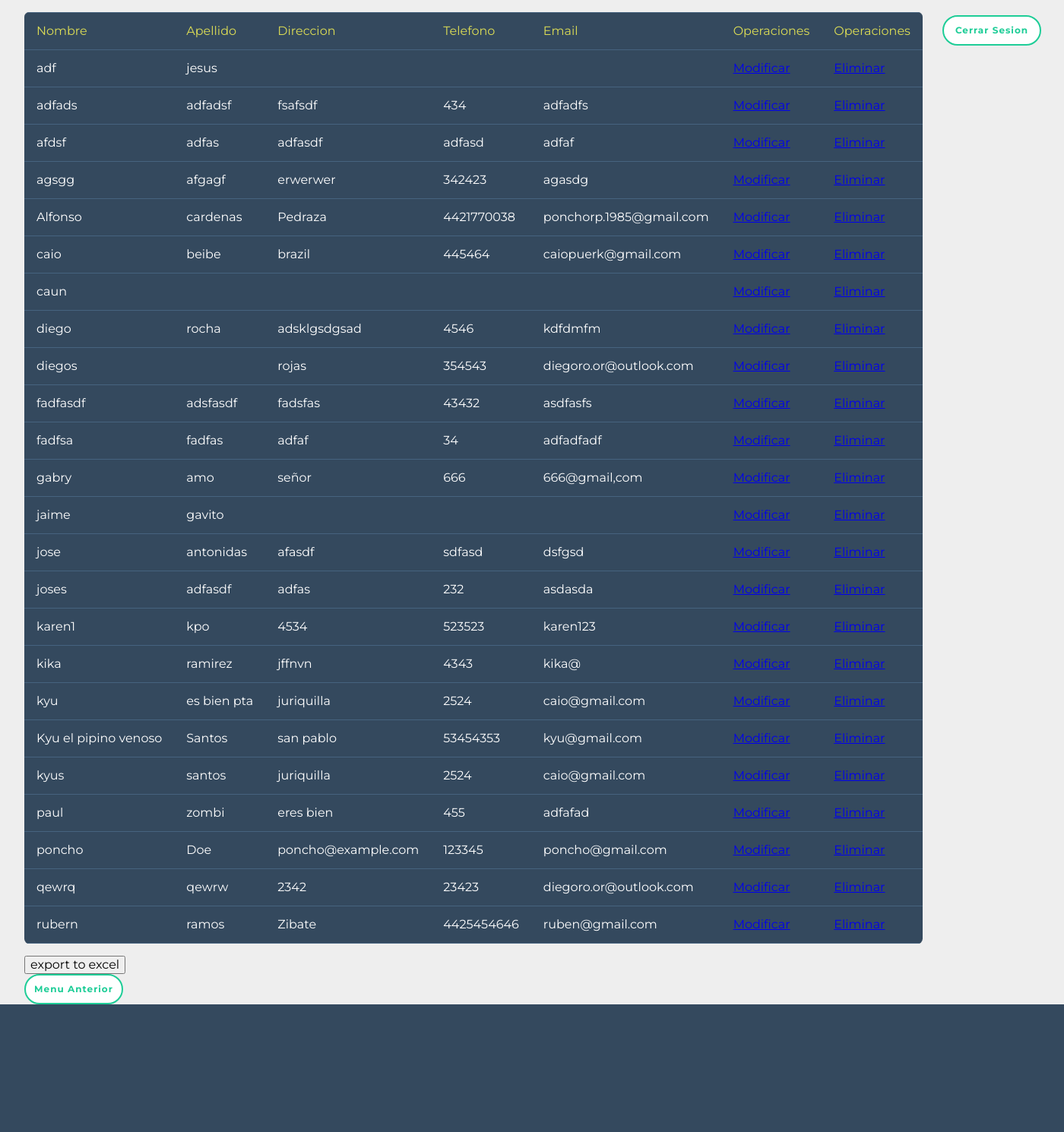
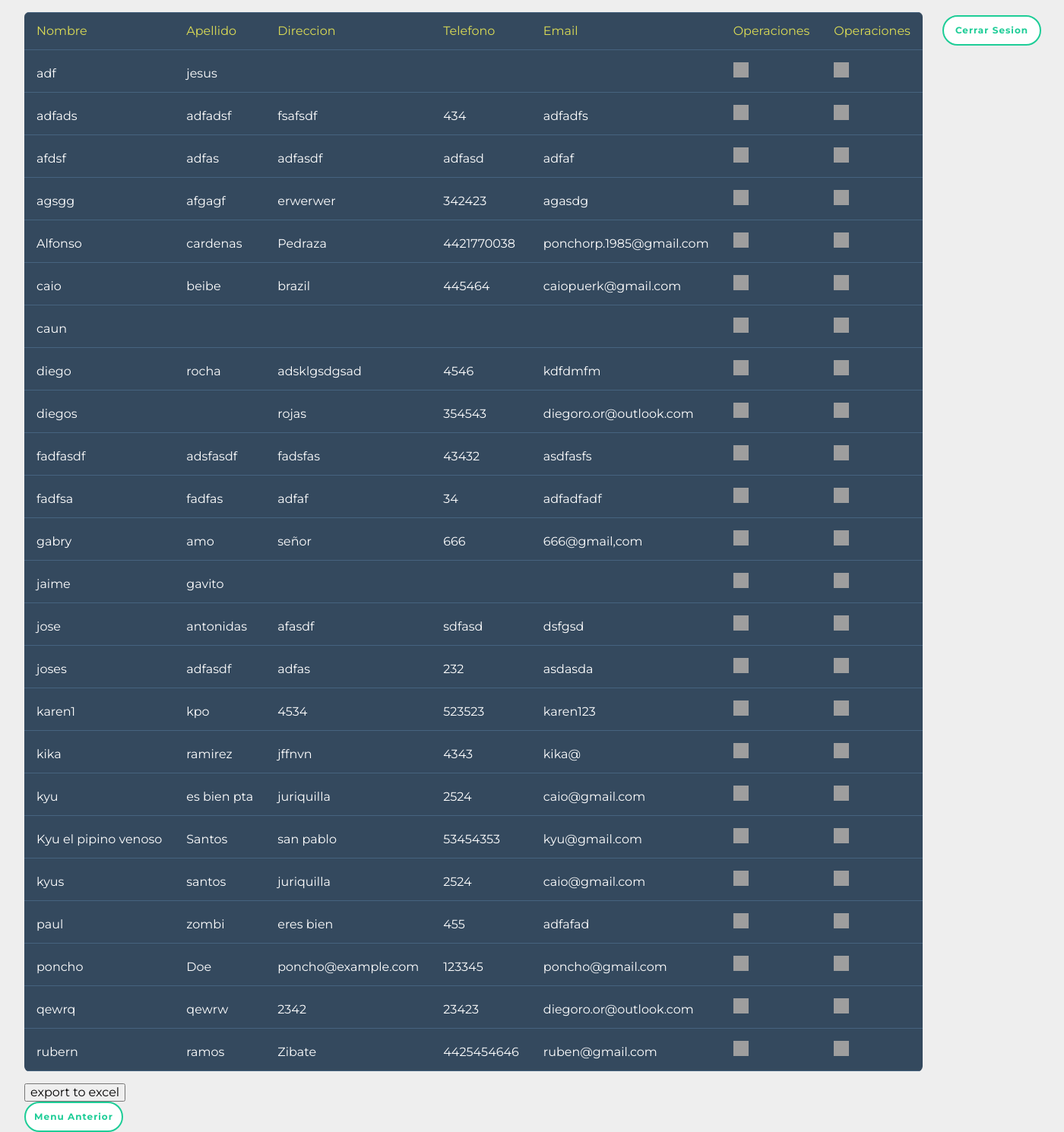
Before and after one commit to dro97/TiendaElectronica, a PHP site: page /reporte.php in a window 1400 px wide. Shown: the whole page at 76% size. Before the commit the page ends 1322 px from the top, so only its background shows below. Run offline with PHP 8.4, Linux system fonts and the light colour scheme; a user stored in the database is signed in; data comes from the database, SQL or seed files in the repository; some libraries are stand-ins or nearby versions; grey boxes are pictures that could not be loaded.

Commit message:
Add files via upload

```diff
--- a/modificar.php
+++ b/modificar.php
@@ -2,7 +2,7 @@
  <meta charset="UTF-8">
 <html>
 <title="Modificar">
-
+    </title>
 <body>
 
     <?php
--- a/reporte.php
+++ b/reporte.php
@@ -51,8 +51,8 @@ $result=$conexion->query($query);
 <td data-th="Telefono"><?php echo $row['telefono'];?></td>
 <td data-th="Email"><?php echo $row['email'];?></td>
 
-<td><a href="modificar.php?id=<?php echo $row['nombre'];?>">Modificar</a></td>
-<td><a href="eliminar.php?id=<?php echo $row['nombre'];?>">Eliminar</a></td>
+<td><a href="modificar.php?id=<?php echo $row['nombre'];?>"><img src="img/editar.png" height="20px" width="20px"></a></td>
+<td ><a href="eliminar.php?id=<?php echo $row['nombre'];?>" ><img src="img/eliminar.png" height="20px" width="20px"></a></td>
 </tr>
 <?php
 }
@@ -64,7 +64,7 @@ $result=$conexion->query($query);
                       enctype="multipart/form-data">
                   <div class="form-group">
                             <div class="col-md-4 col-md-offset-4">
-                                <input type="submit" name="Export" class="btn btn-success" value="export to excel"/>
+                                <input type="submit" name="Export" class="btn btn-success"  value="export to excel"/>
                             </div>
 
                    </div>
```
